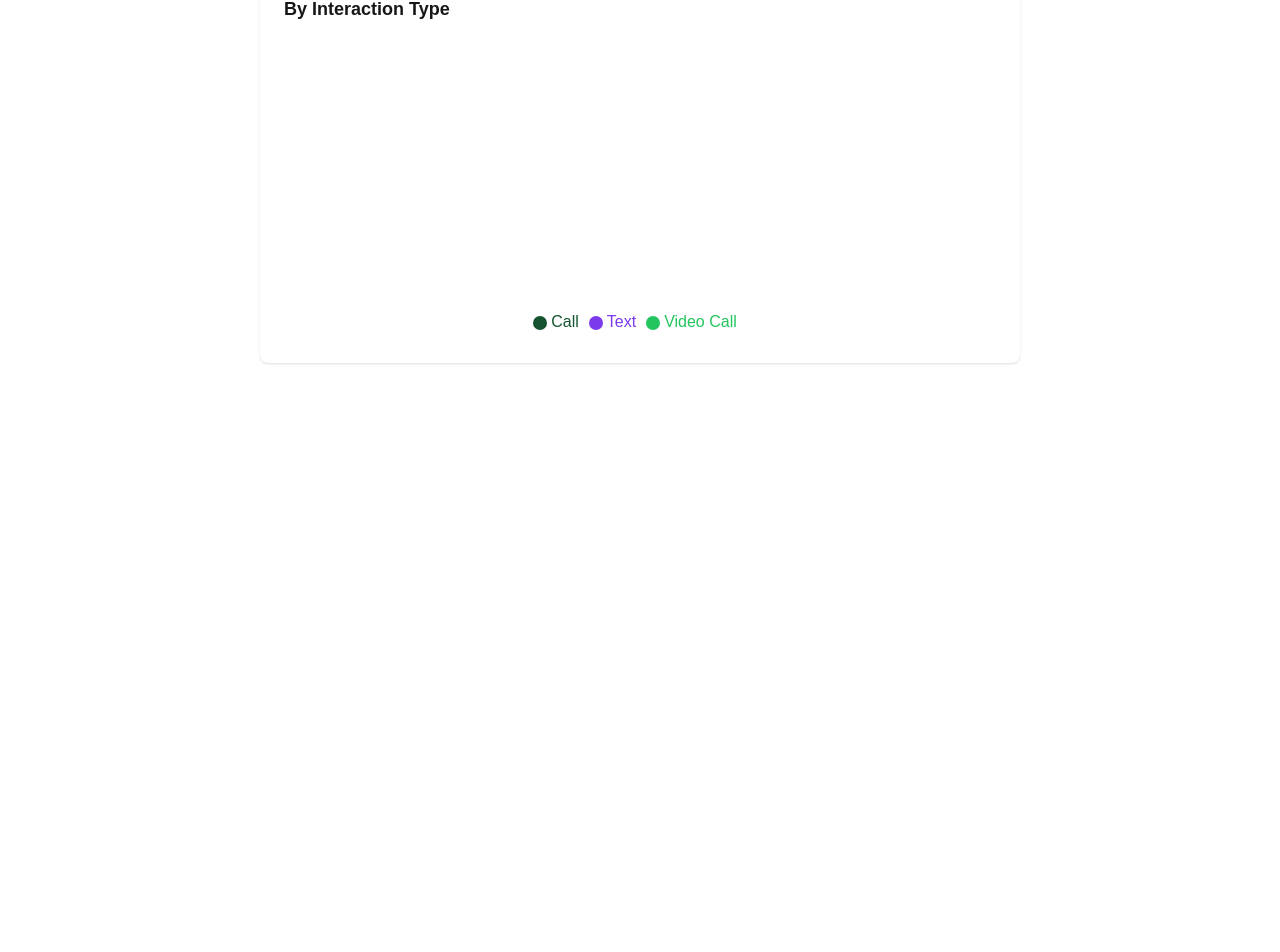
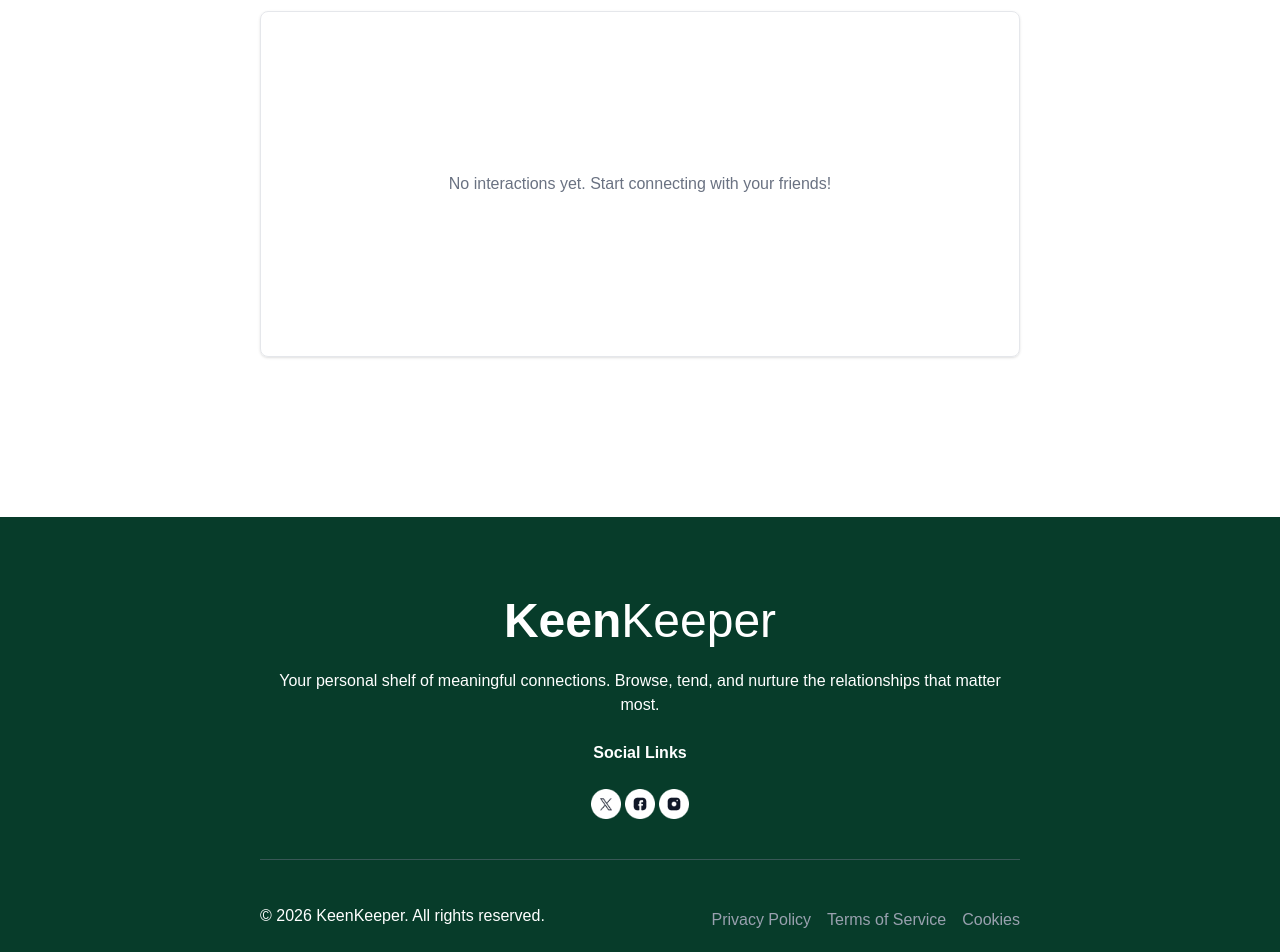
Before and after one commit to kallol-Dey229/assignment7-keen-keeper-using-nextjs, a Next.js app: page /starts in a window 1280 px wide. Shown: the part 277-1229 px from the top of the page. Before the commit the page ends 800 px from the top, so only its background shows below. Built offline with nearby package versions, Linux system fonts and the light colour scheme.

Commit message:
Footer section done successfully

```diff
--- a/src/app/layout.js
+++ b/src/app/layout.js
@@ -3,6 +3,7 @@ import "./globals.css";
 import Navbar from "@/components/Navbar";
 import FriendsProvider from "@/components/FriendsContext";
 import { ToastContainer } from "react-toastify";
+import Footer from "@/components/Footer";
 
 const geistSans = Geist({
   variable: "--font-geist-sans",
@@ -30,6 +31,7 @@ export default function RootLayout({ children }) {
         <Navbar></Navbar>
         {children}
         <ToastContainer />
+        <Footer></Footer>
         </FriendsProvider>
 
         </body>
--- a/src/app/starts/page.jsx
+++ b/src/app/starts/page.jsx
@@ -1,11 +1,20 @@
+'use client';
+import { FriendsContext } from "@/components/FriendsContext";
 import StartsPieChart from "@/components/StartsPieChart";
+import { useContext } from "react";
 
 const StartsPage = () => {
+    const { callStatus, messageStatus, videoCallStatus = [] } = useContext(FriendsContext);
     return (
         <div className="mx-65 mt-20">
             <h1 className="text-5xl font-bold">Friendship Analytics</h1>
-            <StartsPieChart></StartsPieChart>
-
+            {callStatus.length === 0 && messageStatus.length === 0 && videoCallStatus.length === 0 ? (
+                <div className="border border-gray-200 shadow-sm mt-20 py-40 rounded-lg mb-20">
+                    <p className="text-gray-500 flex justify-center items-center ">No interactions yet. Start connecting with your friends!</p>
+                </div>
+            ) : (
+                <StartsPieChart></StartsPieChart>
+            )}
         </div>
     );
 };
--- a/src/app/timeline/page.jsx
+++ b/src/app/timeline/page.jsx
@@ -31,6 +31,13 @@ const TimelinePage = () => {
                             : ""
             ))}
 
+            {callStatus.length === 0 && messageStatus.length === 0 && videoCallStatus.length === 0 ? (
+                <div className="border border-gray-200 shadow-sm mt-20 py-40 rounded-lg mb-20">
+                    <p className="text-gray-500 flex justify-center items-center ">No interactions yet. Start connecting with your friends!</p>
+                </div>
+            ) : ""}
+
+
         {callStatus.map((item, index) => (
             <TimelineCallCard key={index} data={item} />
         ))}
--- /dev/null
+++ b/src/components/Footer.jsx
@@ -0,0 +1,35 @@
+'use client';
+import React from 'react';
+import twitter from '../../src/asset/twitter.png';
+import facebook from '../../src/asset/facebook.png';
+import instagram from '../../src/asset/instagram.png';
+import Image from 'next/image';
+
+
+const Footer = () => {
+    return (
+        <div className='bg-[#073c2a] text-white px-65 text-center py-20 mt-20 space-y-6'>
+            <h2 className='text-5xl'><span className='font-bold'>Keen</span>Keeper</h2>
+            <p>Your personal shelf of meaningful connections. Browse, tend, and nurture the relationships that matter most.</p>
+            <p className='font-bold'>Social Links</p>
+            <ul className='flex gap-1 items-center justify-center'>
+                <li><a href="https://twitter.com"><Image src={twitter} alt="Twitter" width={30} height={30} /></a></li>
+                <li><a href="https://facebook.com"><Image src={facebook} alt="Facebook" width={30} height={30} /></a></li>
+                <li><a href="https://instagram.com"><Image src={instagram} alt="Instagram" width={30} height={30} /></a></li>
+            </ul>
+
+            <hr className=" text-gray-500 opacity-50 mt-10 "/>
+
+            <div className='flex justify-between mt-10 items-center'>
+                <p>&copy; 2026 KeenKeeper. All rights reserved.</p>
+                <ul className='text-gray-400 flex gap-4 justify-center mt-2'>
+                    <li><a href="">Privacy Policy</a></li>
+                    <li><a href="">Terms of Service</a></li>
+                    <li><a href="">Cookies</a></li>
+                </ul>
+            </div>
+        </div>
+    );
+};
+
+export default Footer;
```
